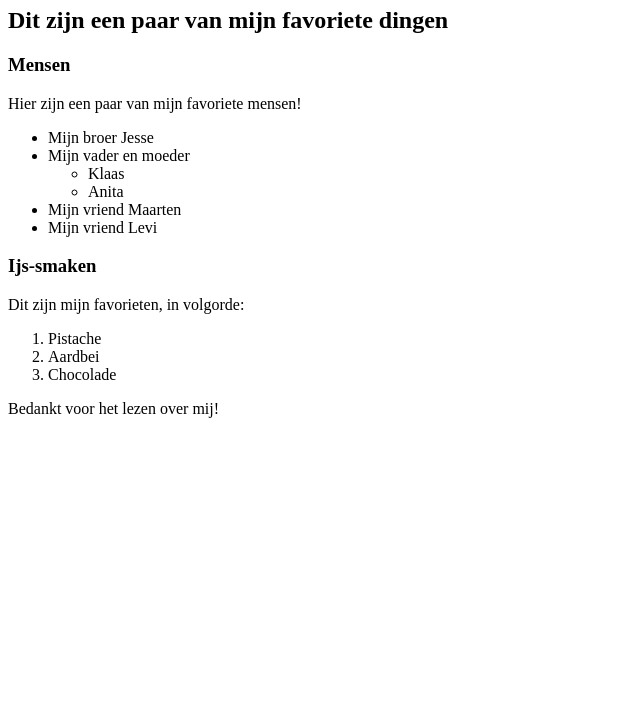
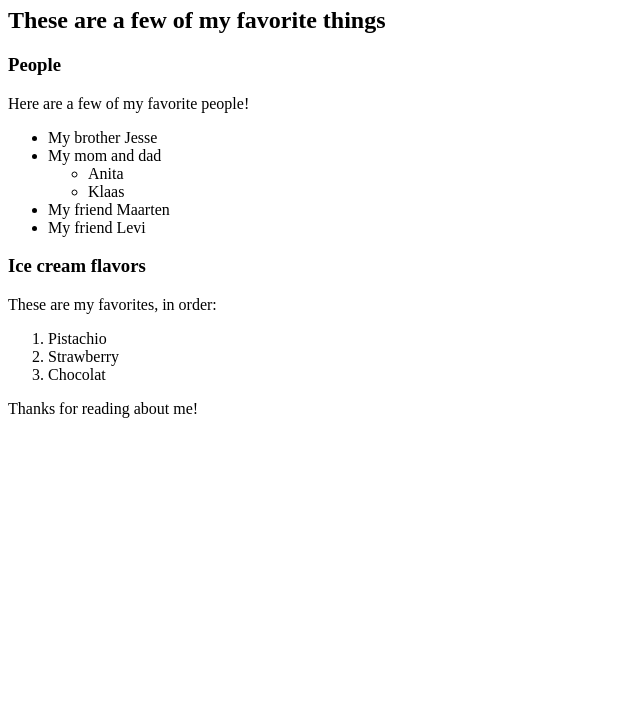
Before and after one commit to TijmenSlagter/First-webpage, a plain HTML site: page favorite-things.html in a window 1280 px wide. Shown: the part 73-800 px from the top of the page, without its empty margins (0-640 px from the left). Drawn offline with Linux system fonts and the light colour scheme.

Commit message:
Change file language

```diff
--- a/favorite-things.html
+++ b/favorite-things.html
@@ -1,34 +1,34 @@
 <!DOCTYPE html>
 <html>
   <head>
-    <title> Tijmen's favoriete dingen</title>
+    <title> Tijmen's favorite things</title>
   </head>
   <body>
-    <h1> Mijn favoriete dingen<h1>
-    <h2> Dit zijn een paar van mijn favoriete dingen<h2>
+    <h1> My favorite things<h1>
+    <h2> These are a few of my favorite things<h2>
 
-    <h3> Mensen </h3>
-    <p> Hier zijn een paar van mijn favoriete mensen!<p>
+    <h3> People </h3>
+    <p> Here are a few of my favorite people!<p>
       <ul>
-        <li> Mijn broer Jesse </li>
-        <li> Mijn vader en moeder
+        <li> My brother Jesse </li>
+        <li> My mom and dad
           <ul>
-            <li> Klaas</li>
-            <li> Anita </li>
+            <li> Anita</li>
+            <li> Klaas </li>
           </ul>
         </li>
-        <li> Mijn vriend Maarten</li>
-        <li> Mijn vriend Levi</li>
+        <li> My friend Maarten</li>
+        <li> My friend Levi</li>
       </ul>
 
-      <h3> Ijs-smaken</h3>
-      <p> Dit zijn mijn favorieten, in volgorde:</p>
+      <h3> Ice cream flavors</h3>
+      <p> These are my favorites, in order:</p>
       <ol>
-        <li>Pistache</li>
-        <li>Aardbei</li>
-        <li>Chocolade</li>
+        <li>Pistachio</li>
+        <li>Strawberry</li>
+        <li>Chocolat</li>
       </ol>
 
-      <p> Bedankt voor het lezen over mij!</p>
+      <p> Thanks for reading about me!</p>
     </body>
 </html>
```
